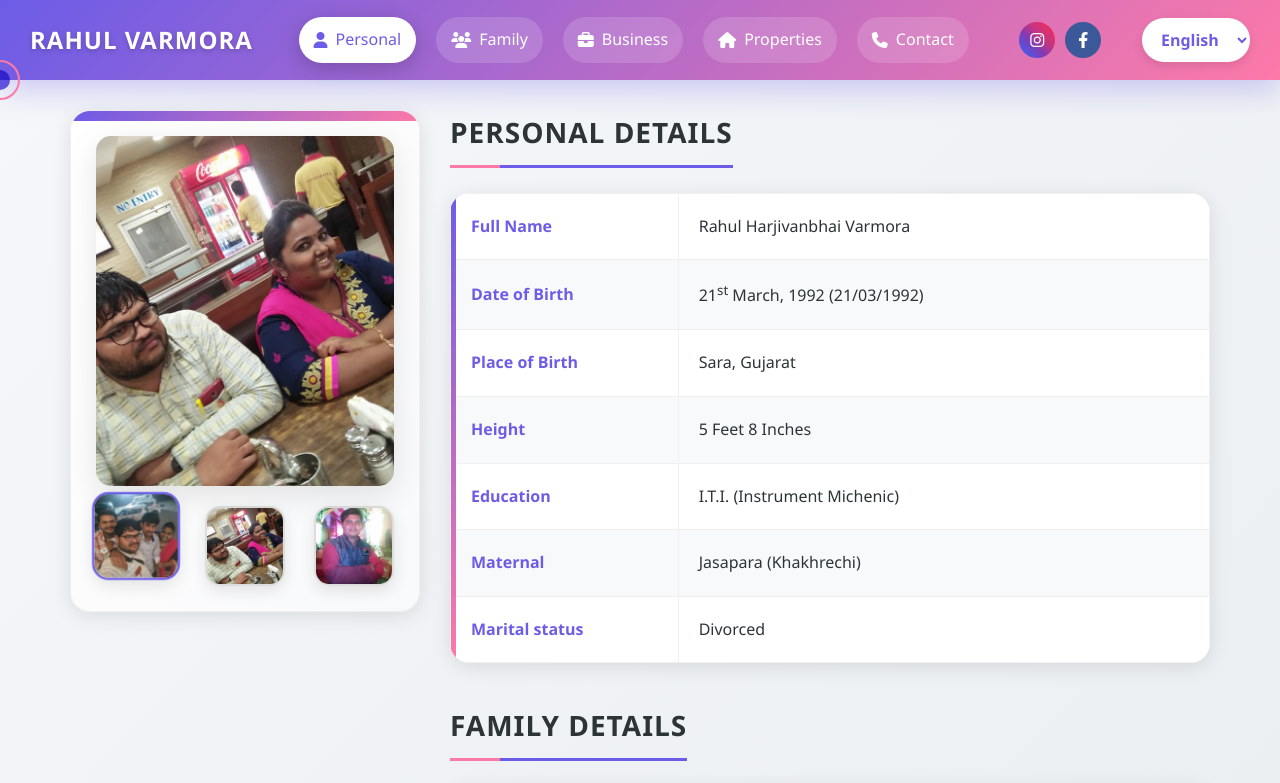
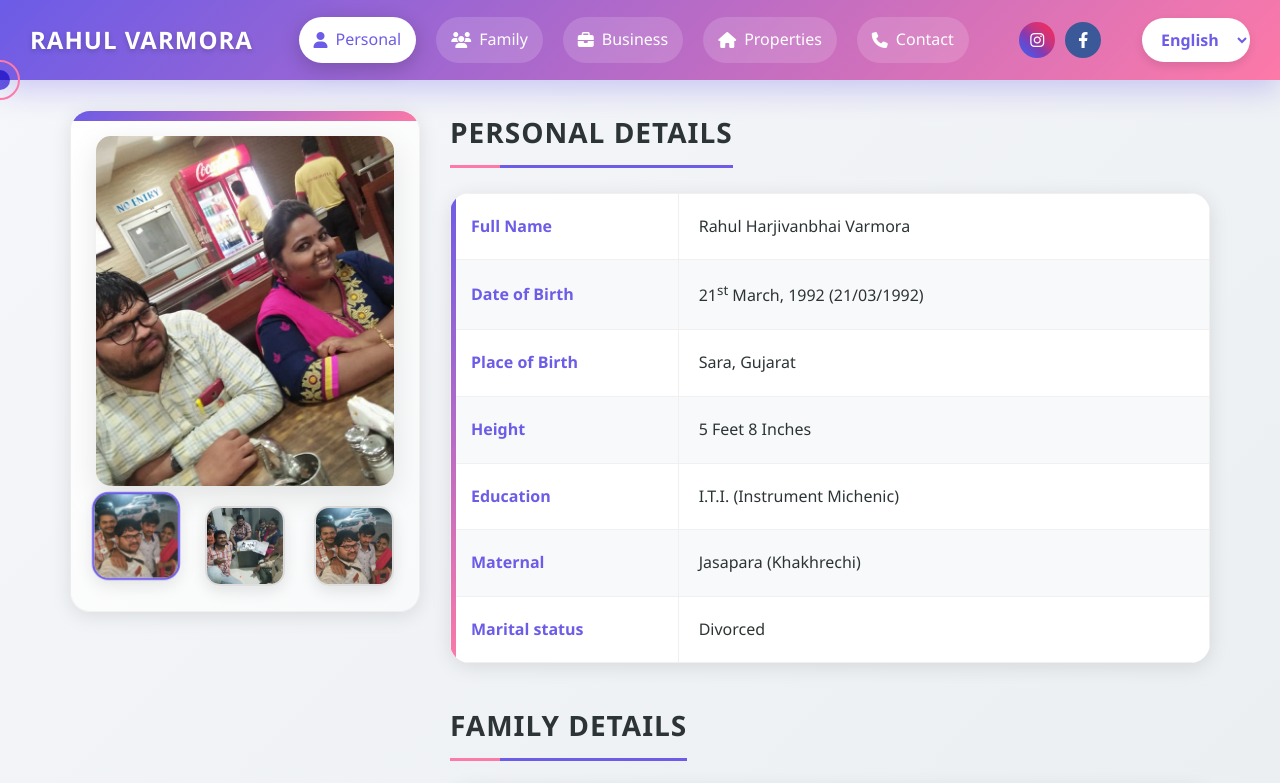
Before and after one commit to varmoraj/RahulVarmora, a plain HTML site: page index.html in a window 1280 px wide. Shown: the top 783 px of the page. Drawn offline with Linux system fonts and the light colour scheme.

Commit message:
Update index.html

```diff
--- a/index.html
+++ b/index.html
@@ -745,8 +745,8 @@
             </div>
             <div class="thumbnails">
                 <img src="https://raw.githubusercontent.com/varmoraj/RahulVarmora/refs/heads/main/RahulPayal1.jpg" onclick="changePhoto(this)" alt="Profile 1">
-                <img src="https://raw.githubusercontent.com/varmoraj/RahulVarmora/refs/heads/main/RahulPayal4.jpg" onclick="changePhoto(this)" alt="Business 1">
-                <img src="https://raw.githubusercontent.com/varmoraj/RahulVarmora/refs/heads/main/sagar.jpg" onclick="changePhoto(this)" alt="Business 2">
+                <img src="https://raw.githubusercontent.com/varmoraj/RahulVarmora/refs/heads/main/RahulPayal3.jpg" onclick="changePhoto(this)" alt="Business 1">
+                <img src="https://raw.githubusercontent.com/varmoraj/RahulVarmora/refs/heads/main/RahulPayal11.jpg" onclick="changePhoto(this)" alt="Business 2">
             </div>
         </div>
 
```
